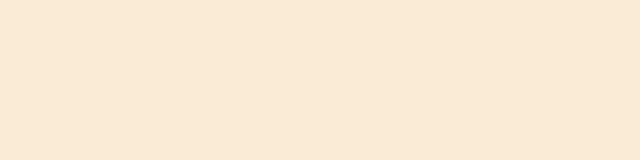
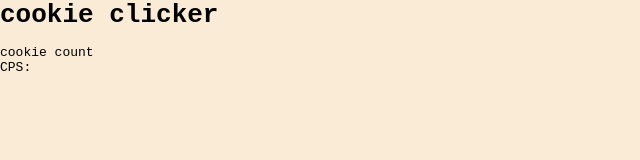
Before and after one commit to Sleepygn0me/week_03_assignment, a plain HTML site: page index.html in a window 1280 px wide. Shown: the whole page, without its empty margins (0-640 px from the left). Drawn offline with Linux system fonts and the light colour scheme.

Commit message:
chore basic html set up

```diff
--- a/index.html
+++ b/index.html
@@ -7,5 +7,14 @@
     <link rel="stylesheet" href="style.css" />
     <script src="./app.js" defer></script>
   </head>
-  <body></body>
+  <body>
+    <h1>cookie clicker</h1>
+    <img src="" alt="" />
+    <!-- a clickable element for example an  image of a cookie  -->
+    <!-- the cookie total and the cps (cookies per second) -->
+    <p>cookie count</p>
+    <p>CPS:</p>
+    <!-- shop container -->
+    <div id="shop-container"></div>
+  </body>
 </html>
```
